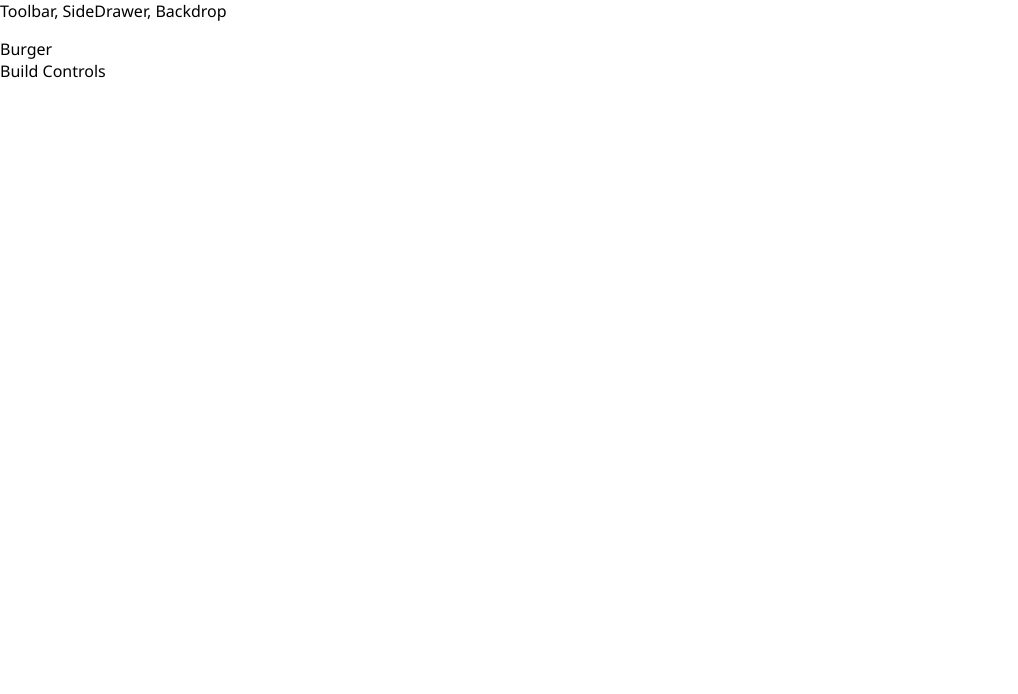
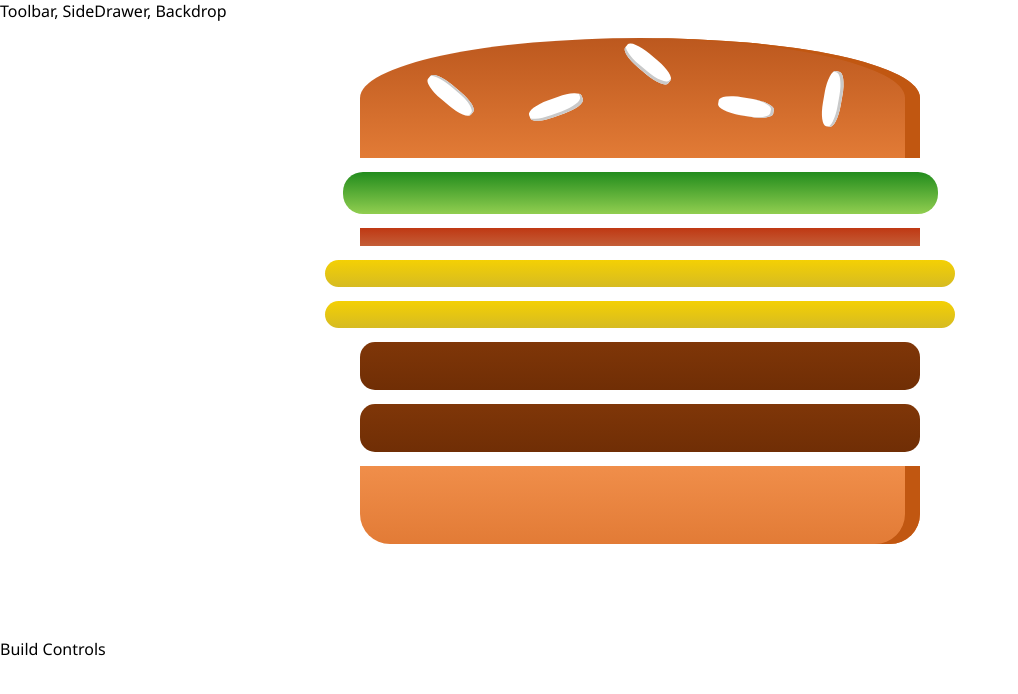
Before and after one commit to flaviobarbosa/burger-builder, a React (Create React App) app: page / in a window 1280 px wide. Shown: the top 694 px of the page, without its empty margins (0-1018 px from the left). Built offline with nearby package versions, Linux system fonts and the light colour scheme; the HTML template or start-up script is replaced by a standard one.

Commit message:
burger and ingredients components

```diff
--- a/package.json
+++ b/package.json
@@ -5,6 +5,7 @@
   "keywords": [],
   "main": "src/index.js",
   "dependencies": {
+    "prop-types": "15.7.2",
     "react": "17.0.0",
     "react-dom": "17.0.0",
     "react-scripts": "3.4.3"
--- /dev/null
+++ b/src/components/Burger/Burger.js
@@ -0,0 +1,23 @@
+import React from "react";
+
+import BurgerIngredient from "./BurgerIngredient/BurgerIngredient";
+
+import classes from "./Burger.module.css";
+
+const burger = (props) => {
+  const transformedIngredients = Object.keys(props.ingredients).map((igKey) => {
+    return [...Array(props.ingredients[igKey])].map((_, i) => {
+      return <BurgerIngredient key={igKey + i} type={igKey} />;
+    });
+  });
+
+  return (
+    <div className={classes.Burger}>
+      <BurgerIngredient type="bread-top" />
+      {transformedIngredients}
+      <BurgerIngredient type="bread-bottom" />
+    </div>
+  );
+};
+
+export default burger;
--- /dev/null
+++ b/src/components/Burger/Burger.module.css
@@ -0,0 +1,30 @@
+.Burger {
+  width: 100%;
+  margin: auto;
+  height: 250px;
+  /* overflow: scroll; */
+  text-align: center;
+  font-weight: bold;
+  font-size: 1.2rem;
+}
+
+@media (min-width: 500px) and (min-height: 400px) {
+  .Burger {
+    width: 350px;
+    height: 300px;
+  }
+}
+
+@media (min-width: 500px) and (min-height: 401px) {
+  .Burger {
+    width: 450px;
+    height: 400px;
+  }
+}
+
+@media (min-width: 1000px) and (min-height: 700px) {
+  .Burger {
+    width: 700px;
+    height: 600px;
+  }
+}
--- /dev/null
+++ b/src/components/Burger/BurgerIngredient/BurgerIngredient.js
@@ -0,0 +1,51 @@
+import React from "react";
+
+import PropTypes from "prop-types";
+
+import classes from "./BurgerIngredient.module.css";
+
+const burgerIngredient = (props) => {
+  let ingredient = null;
+
+  switch (props.type) {
+    case "bread-bottom":
+      ingredient = <div className={classes.BreadBottom}></div>;
+      break;
+
+    case "bread-top":
+      ingredient = (
+        <div className={classes.BreadTop}>
+          <div className={classes.Seeds1}></div>
+          <div className={classes.Seeds2}></div>
+        </div>
+      );
+      break;
+
+    case "meat":
+      ingredient = <div className={classes.Meat}></div>;
+      break;
+
+    case "cheese":
+      ingredient = <div className={classes.Cheese}></div>;
+      break;
+
+    case "bacon":
+      ingredient = <div className={classes.Bacon}></div>;
+      break;
+
+    case "salad":
+      ingredient = <div className={classes.Salad}></div>;
+      break;
+
+    default:
+      ingredient = null;
+  }
+
+  return ingredient;
+};
+
+burgerIngredient.protoTypes = {
+  type: PropTypes.string.isRequired
+};
+
+export default burgerIngredient;
--- /dev/null
+++ b/src/components/Burger/BurgerIngredient/BurgerIngredient.module.css
@@ -0,0 +1,113 @@
+.BreadBottom {
+    height: 13%;
+    width: 80%;
+    background: linear-gradient(#F08E4A, #e27b36);
+    border-radius: 0 0 30px 30px;
+    box-shadow: inset -15px 0 #c15711;
+    margin: 2% auto;
+}
+
+.BreadTop {
+    height: 20%;
+    width: 80%;
+    background: linear-gradient(#bc581e, #e27b36);
+    border-radius: 50% 50% 0 0;
+    box-shadow: inset -15px 0 #c15711;
+    margin: 2% auto;
+    position: relative;
+}
+
+.Seeds1 {
+    width: 10%;
+    height: 15%;
+    position: absolute;
+    background-color: white;
+    left: 30%;
+    top: 50%;
+    border-radius: 40%;
+    transform: rotate(-20deg);
+    box-shadow: inset -2px -3px #c9c9c9;
+}
+
+.Seeds1:after {
+    content: "";
+    width: 100%;
+    height: 100%;
+    position: absolute;
+    background-color: white;
+    left: -170%;
+    top: -260%;
+    border-radius: 40%;
+    transform: rotate(60deg);
+    box-shadow: inset -1px 2px #c9c9c9;
+  }
+
+.Seeds1:before {
+    content: "";
+    width: 100%;
+    height: 100%;
+    position: absolute;
+    background-color: white;
+    left: 180%;
+    top: -50%;
+    border-radius: 40%;
+    transform: rotate(60deg);
+    box-shadow: inset -1px -3px #c9c9c9;
+  }
+
+  .Seeds2 {
+    width: 10%;
+    height: 15%;
+    position: absolute;
+    background-color: white;
+    left: 64%;
+    top: 50%;
+    border-radius: 40%;
+    transform: rotate(10deg);
+    box-shadow: inset -3px 0 #c9c9c9;
+  }
+
+  .Seeds2:before {
+    content: "";
+    width: 100%;
+    height: 100%;
+    position: absolute;
+    background-color: white;
+    left: 150%;
+    top: -130%;
+    border-radius: 40%;
+    transform: rotate(90deg);
+    box-shadow: inset 1px 3px #c9c9c9;
+  }
+
+
+.Meat {
+    width: 80%;
+    height: 8%;
+    background: linear-gradient(#7f3608, #702e05);
+    margin: 2% auto;
+    border-radius: 15px;
+}
+
+.Cheese {
+    width: 90%;
+    height: 4.5%;
+    margin: 2% auto;
+    background: linear-gradient(#f4d004, #d6bb22);
+    border-radius: 20px;
+}
+
+.Salad {
+    width: 85%;
+    height: 7%;
+    margin: 2% auto;
+    background: linear-gradient(#228c1d, #91ce50);
+    border-radius: 20px;
+}
+
+.Bacon {
+    width: 80%;
+    height: 3%;
+    background: linear-gradient(#bf3813, #c45e38);
+    margin: 2% auto;
+}
--- a/src/containers/BurgerBuilder/BurgerBuilder.js
+++ b/src/containers/BurgerBuilder/BurgerBuilder.js
@@ -1,11 +1,25 @@
 import React, { Component } from "react";
 import Aux from "../../hoc/Aux";
+import Burger from "../../components/Burger/Burger";
 
 export default class BurgerBuilder extends Component {
+  constructor(props) {
+    super(props);
+
+    this.state = {
+      ingredients: {
+        salad: 1,
+        bacon: 1,
+        cheese: 2,
+        meat: 2
+      }
+    };
+  }
+
   render() {
     return (
       <Aux>
-        <div>Burger</div>
+        <Burger ingredients={this.state.ingredients} />
         <div>Build Controls</div>
       </Aux>
     );
```
